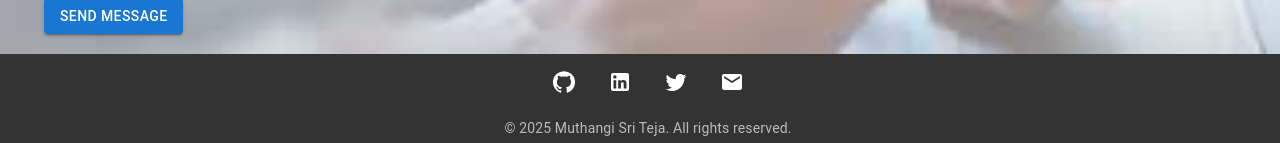
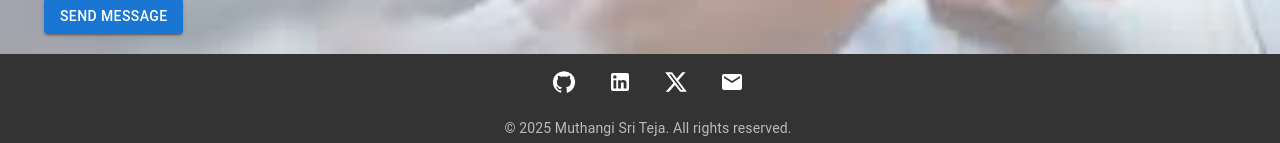
Before and after one commit to sriteja-28/my-portfolio-react, a React (Vite) app: page / in a window 1280 px wide. Shown: the part 4564-4707 px from the top of the page. Built offline with nearby package versions, Linux system fonts and the light colour scheme.

Commit message:
Corrected links and images

```diff
--- a/src/components/Footer.jsx
+++ b/src/components/Footer.jsx
@@ -1,6 +1,7 @@
 import React from "react";
 import { Box, Typography, IconButton, Grid } from "@mui/material";
-import { GitHub, LinkedIn, Twitter, Email } from "@mui/icons-material";
+import { GitHub, LinkedIn, Email } from "@mui/icons-material";
+import XIcon from '@mui/icons-material/X';
 
 const Footer = () => {
   return (
@@ -37,11 +38,11 @@ const Footer = () => {
         </Grid>
         <Grid item>
           <IconButton
-            href="https://twitter.com/sriteja"
+            href="https://twitter.com/sriteja_1128"
             target="_blank"
             sx={{ color: "#fff", "&:hover": { color: "#1DA1F2" } }}
           >
-            <Twitter />
+            <XIcon/>
           </IconButton>
         </Grid>
         <Grid item>
```
Also changed, not shown: src/assets/skillimages/nodejs.png, 2 other files (tests, documents, lock files or other folders).
